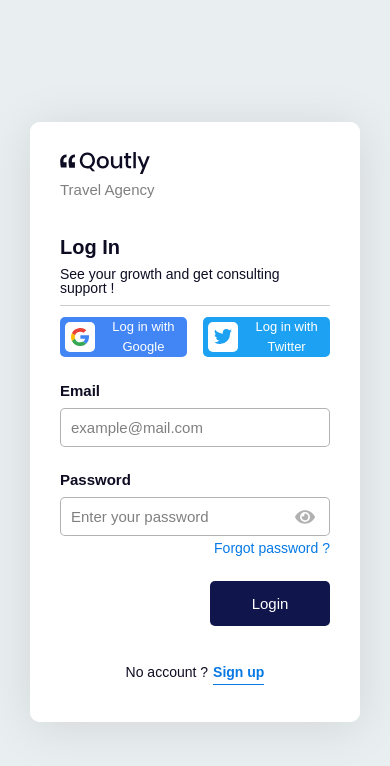
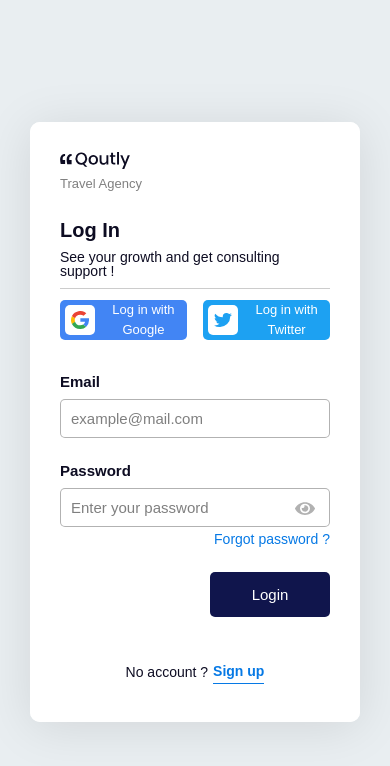
Before and after one commit to sajjadpaknia/Registration-Form--Vanilla-JS-, a plain HTML site: page index.html in a window 390 px wide. Drawn offline with Linux system fonts and the light colour scheme; a web font is replaced by a local one.

Commit message:
fixing mediaQueries

```diff
--- a/assets/css/media-query.css
+++ b/assets/css/media-query.css
@@ -2,10 +2,27 @@
   .app {
     grid-template-columns: minmax(300px, 400px) !important;
   }
+  .form-container-wrapper {
+    margin-top: 3rem;
+  }
+  .fieldset-input__container{
+    margin-bottom: 1rem;
+  }
+  .logo-container-img {
+    width: 70px !important;
+  }
+  .logo-caption {
+    font-size: 1.3rem;
+  }
   .sidebar-container {
     display: none;
   }
-  .auth-connections{
+  .auth-connections {
     line-height: 1.5;
   }
 }
+@media (max-width: 400px) {
+  .step__item__title {
+    font-size: 0.99rem;
+  }
+}
--- a/assets/css/style.css
+++ b/assets/css/style.css
@@ -60,7 +60,7 @@ body {
 }
 
 .logo-container-img {
-  width: 90px !important;
+  width: 90px ;
   margin-bottom: 0.8rem;
 }
 .logo-caption {
```
